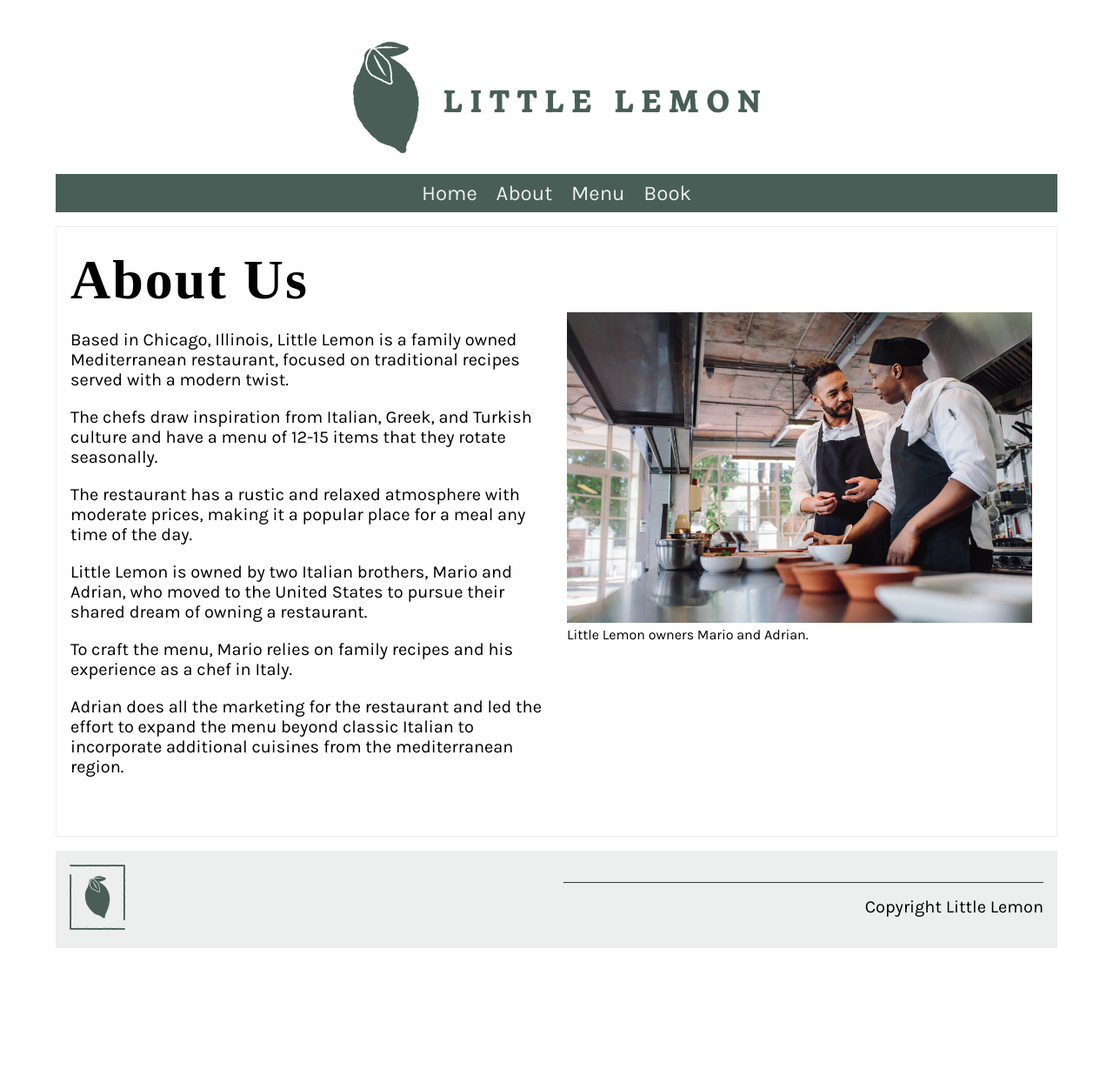
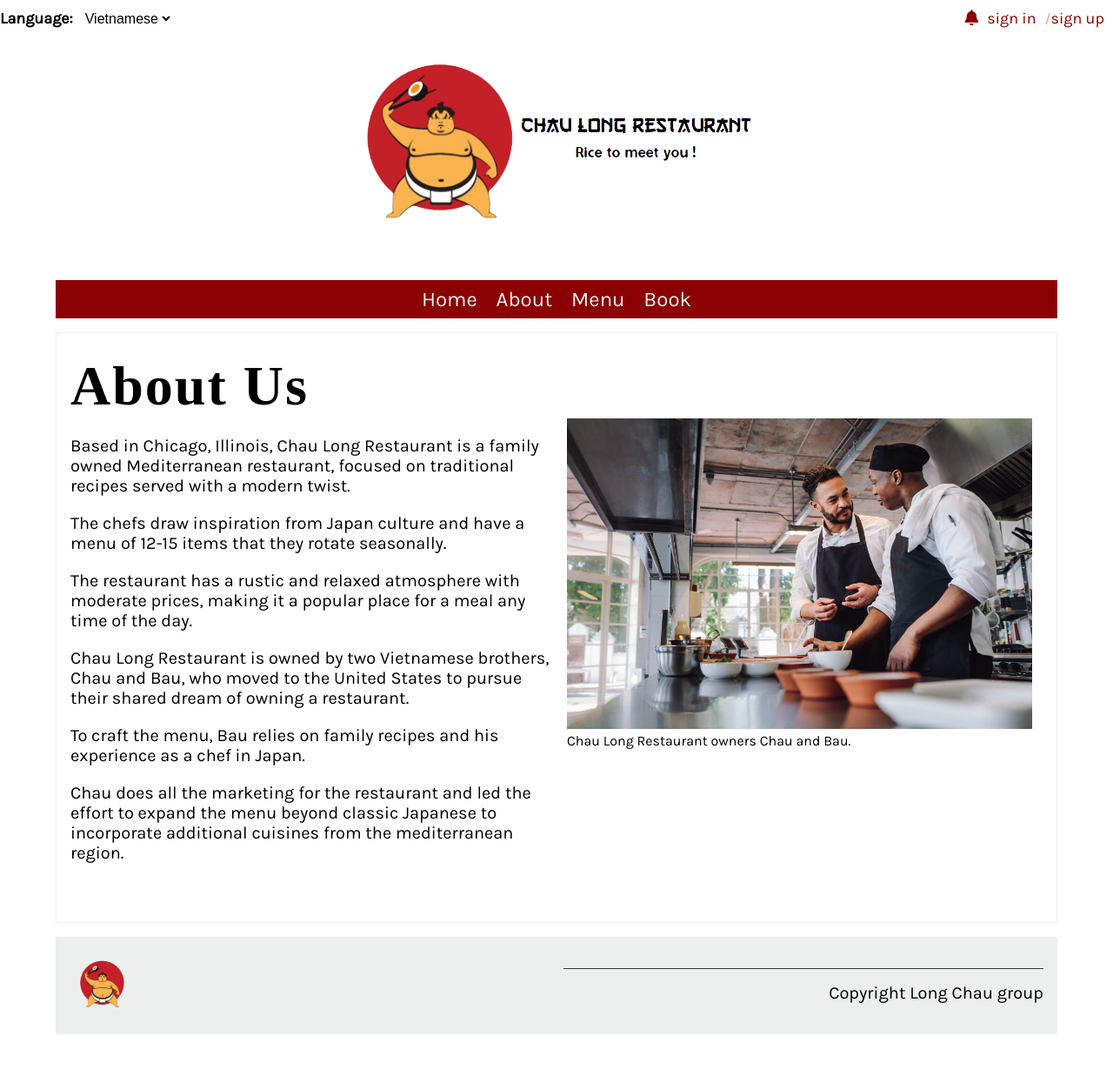
Before and after one commit to albertnguyen97/littlelemon, a Django app: page /about/ in a window 1280 px wide. Shown: the whole page at 87% size. Before the commit the page ends 1090 px from the top, so only its background shows below. Run offline with Django 4.2, Linux system fonts and the light colour scheme; parts of the project's set-up code (start-up, migrations or seed data) failed here and were passed over; some web fonts are replaced.

Commit message:
change logo text, add nav login logout bell change language

```diff
--- a/restaurant/static/css/style.css
+++ b/restaurant/static/css/style.css
@@ -47,12 +47,63 @@ header img {
 
 
 nav {
-    background-color: #495E57;
+    background-color: darkred;
     margin-top: 1rem;
     margin-bottom: 1rem;
-    margin-bottom: 0px;
 }
 
+.navbar {
+    position: fixed;
+    top: 0;
+    left: 0;
+    width: 100%;
+    background-color: white;
+    color: #fff;
+    padding: 10px 0;
+}
+
+.navbar-content {
+    display: flex;
+    justify-content: space-between;
+    align-items: center;
+    margin: 0 auto;
+    padding-inline-start: 0rem;
+}
+
+.logo {
+    font-size: 24px;
+    font-weight: bold;
+}
+
+.navbar-links {
+    display: flex;
+    align-items: center;
+}
+
+.notification, .account {
+    color: darkred;
+    text-decoration: none;
+    margin-right: 10px;
+    font-size: 18px;
+}
+
+.language-switch {
+    color: black;
+    display: flex;
+    align-items: center;
+    font-size: 18px;
+}
+
+label {
+    margin-right: 10px;
+}
+
+#language-select {
+    background-color: white;
+    color: black;
+    border: none;
+    font-size: 16px;
+}
 nav ul {
     list-style: none;
     font-size: 1.5rem;
--- a/restaurant/templates/about.html
+++ b/restaurant/templates/about.html
@@ -7,12 +7,12 @@
       <!--Begin col-->
       <div class="column">
         <p>
-          Based in Chicago, Illinois, Little Lemon is a family owned
+          Based in Chicago, Illinois, Chau Long Restaurant is a family owned
           Mediterranean restaurant, focused on traditional recipes served with a
           modern twist.
         </p>
         <p>
-          The chefs draw inspiration from Italian, Greek, and Turkish culture
+          The chefs draw inspiration from Japan culture
           and have a menu of 12-15 items that they rotate seasonally.
         </p>
 
@@ -22,19 +22,19 @@
         </p>
 
         <p>
-          Little Lemon is owned by two Italian brothers, Mario and Adrian, who
+          Chau Long Restaurant is owned by two Vietnamese brothers, Chau and Bau, who
           moved to the United States to pursue their shared dream of owning a
           restaurant.
         </p>
 
         <p>
-          To craft the menu, Mario relies on family recipes and his experience
-          as a chef in Italy.
+          To craft the menu, Bau relies on family recipes and his experience
+          as a chef in Japan.
         </p>
 
         <p>
-          Adrian does all the marketing for the restaurant and led the effort to
-          expand the menu beyond classic Italian to incorporate additional
+          Chau does all the marketing for the restaurant and led the effort to
+          expand the menu beyond classic Japanese to incorporate additional
           cuisines from the mediterranean region.
         </p>
       </div>
@@ -48,7 +48,7 @@
             alt="Mario and Adrian"
           />
           <figcaption class="figure-caption">
-            Little Lemon owners Mario and Adrian.
+            Chau Long Restaurant owners Chau and Bau.
           </figcaption>
         </figure>
       </div>
--- a/restaurant/templates/base.html
+++ b/restaurant/templates/base.html
@@ -6,18 +6,18 @@
     <meta charset="utf-8" />
     <meta name="viewport" content="width=device-width, initial-scale=1" />
 
-    <title>Little Lemon</title>
+    <title>Big Cat</title>
     <meta name="description" content="A brief description" />
     <meta
       name="author"
-      content="Based in Chicago, Illinois, Little Lemon is a family owned Mediterranean restaurant, focused on traditional recipes served with a modern twist."
+      content="Based in Japan, Illinois, Chau Long Restaurant is a family owned Mediterranean restaurant, focused on traditional recipes served with a modern twist."
     />
 
     <!-- Load favicon -->
     <link
       rel="shortcut icon"
       type="image/png"
-      href="{% static 'img/favicon.ico' %}"
+      href="{% static 'img/logosushiweb.ico' %}"
     />
 
     <!-- Include your CSS files here -->
@@ -27,7 +27,7 @@
       href="{% static 'css/style.css' %}"
       onload="this.rel = 'stylesheet'"
     />
-
+    <link rel="stylesheet" href="https://cdnjs.cloudflare.com/ajax/libs/font-awesome/5.15.3/css/all.min.css">
     <link rel="preconnect" href="https://fonts.googleapis.com" />
     <link rel="preconnect" href="https://fonts.gstatic.com" crossorigin />
     <link
--- a/restaurant/templates/blog.html
+++ b/restaurant/templates/blog.html
@@ -1,12 +1,12 @@
 <!DOCTYPE html>
 <html lang="en">
 <head>
-    <title>Little Lemon</title>
+    <title>Big Cat</title>
     <link rel="stylesheet" href="styles.css">
 </head>
 <body>
     <header>
-        <img src="logo.png">
+        <img src="logosushi.png">
     </header>
     <nav>
         <ul>
--- a/restaurant/templates/partials/_footer.html
+++ b/restaurant/templates/partials/_footer.html
@@ -1,9 +1,9 @@
 {% load static %}
 <footer>
   <article>
-    <img src="{% static 'img/logo_footer.png' %}" />
+    <img src="{% static 'img/logosushialone1.png' %}" />
   </article>
   <article>
-    <p>Copyright Little Lemon</p>
+    <p>Copyright Long Chau group</p>
   </article>
 </footer>
--- a/restaurant/templates/partials/_header.html
+++ b/restaurant/templates/partials/_header.html
@@ -1,6 +1,24 @@
 {% load static %}
 <header>
-  <img src="{% static 'img/logo.png' %}" />
+    <div class="navbar">
+      <div class="navbar-content">
+                    <div class="language-switch">
+                        <label for="language-select">Language:</label>
+                        <select id="language-select">
+                            <option value="vi">Vietnamese</option>
+                            <option value="en">English</option>
+                        </select>
+                    </div>
+<!--                <div class="logo">Your Logo</div>-->
+                <div class="navbar-links">
+                    <a href="#" class="notification"><i class="fas fa-bell"></i></a>
+                    <a href="#" class="account">sign in</a>
+                    <a>/</a>
+                    <a href="#" class="account">sign up</a>
+                </div>
+            </div>
+    </div>
+  <img src="{% static 'img/sushiheader.png' %}" />
 </header>
 <nav>
   <ul>
```
Also changed, not shown: requirements.txt (added, +85 -0 lines), restaurant/templates/index.html (+4 -4 lines), db.sqlite3, restaurant/static/img/logosushialone1.png (added), restaurant/static/img/logosushiweb.ico (added), restaurant/static/img/sushiheader.png (added).
